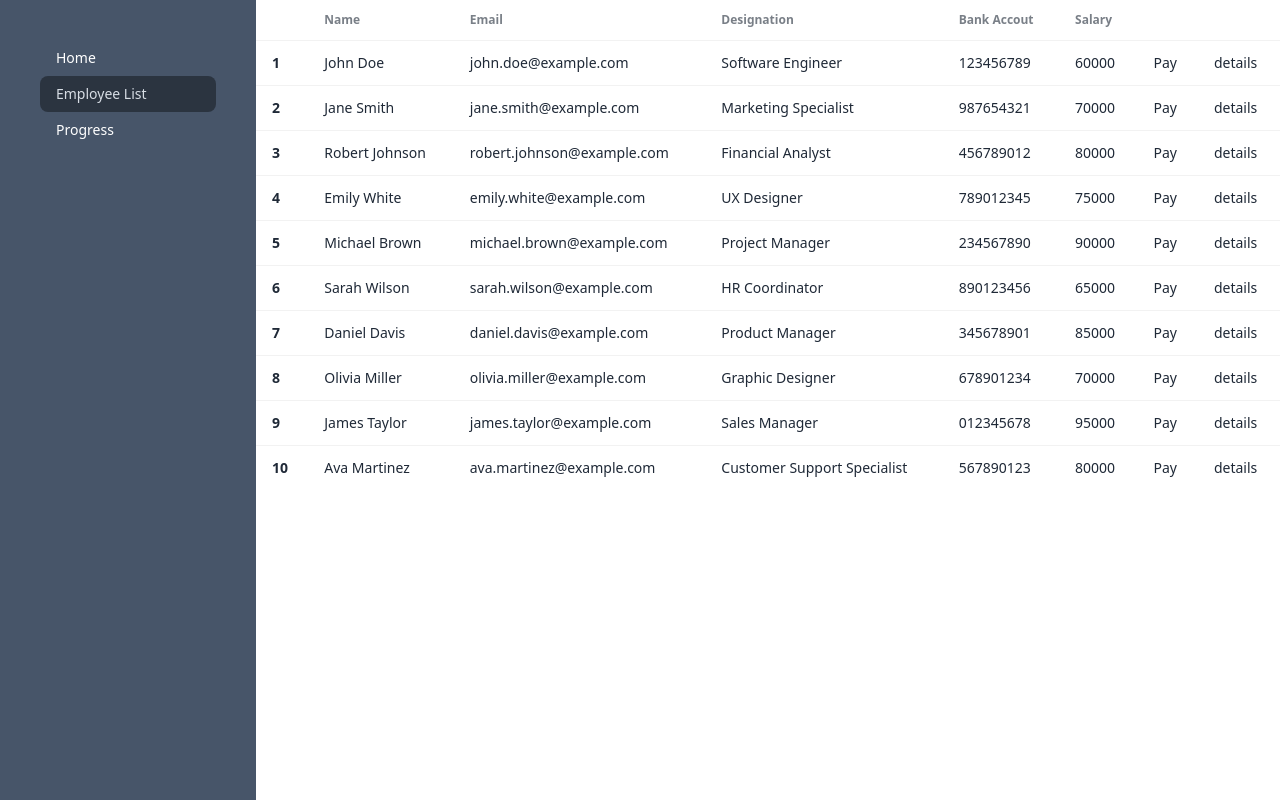
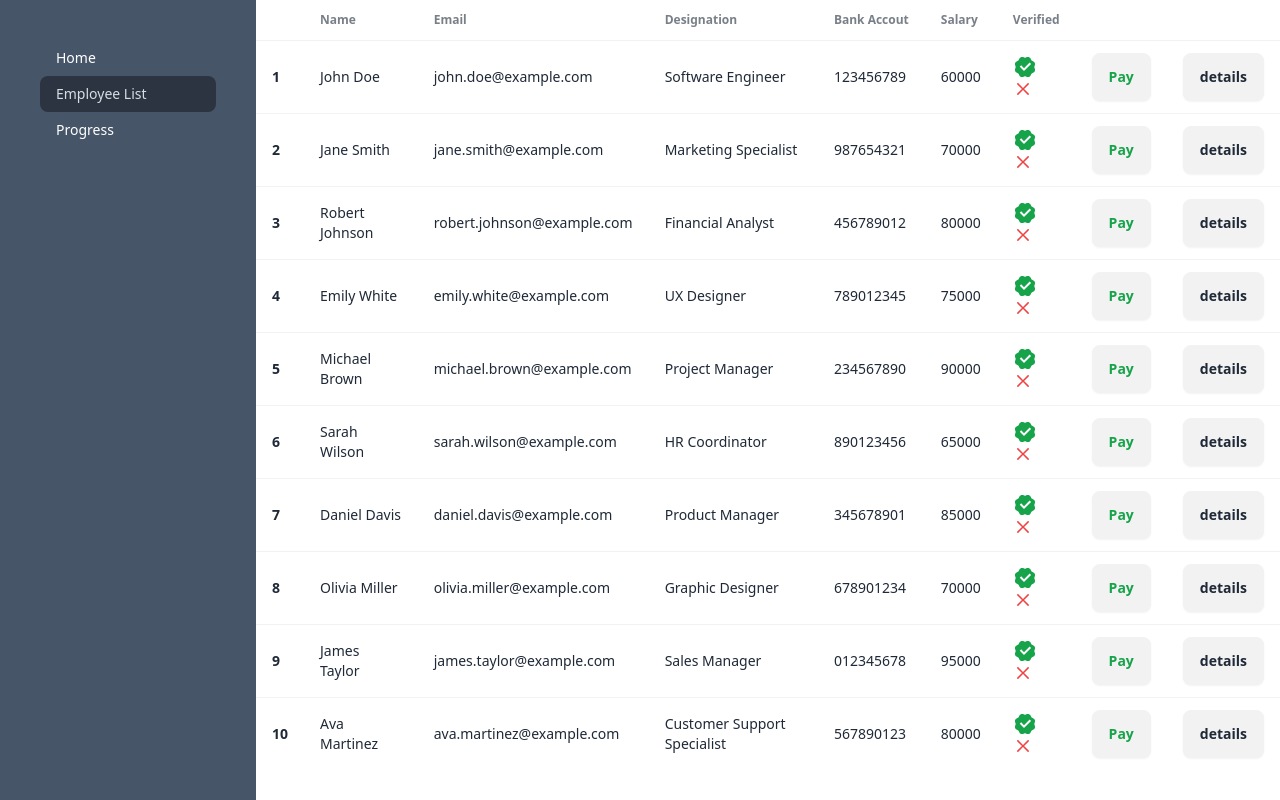
Before and after one commit to tazbir01/work-wave-client, a React (Vite) app: page /dashboard/employee-list in a window 1280 px wide. Built offline with nearby package versions, Linux system fonts and the light colour scheme; no server answers.

Commit message:
fixed image upload issue

```diff
--- a/public/review.json
+++ b/public/review.json
@@ -1,31 +1,25 @@
 [
     {
-      "id": "1",
       "quote": "WorkWave has revolutionized how we manage our team. The intuitive interface and powerful features make it a must-have for any organization.",
       "author": "John Doe, CEO"
     },
     {
-      "id": "2",
       "quote": "The Task Management feature in WorkWave has significantly improved our team's efficiency. It's so easy to use, and it keeps everyone on the same page.",
       "author": "Jane Smith, Project Manager"
     },
     {
-      "id": "3",
       "quote": "We've been using WorkWave for over a year, and it's been a game-changer for our company. The support team is responsive, and the app is constantly evolving with new features.",
       "author": "Bob Johnson, HR Manager"
     },
     {
-      "id": "4",
       "quote": "As a remote team, WorkWave's collaboration tools have been invaluable. We can easily communicate, share files, and manage tasks efficiently, no matter where we are.",
       "author": "Emily Davis, Marketing Specialist"
     },
     {
-      "id": "5",
       "quote": "WorkWave's Attendance Tracking feature has simplified our HR processes. It's user-friendly and has helped us keep accurate records of employee attendance and leave.",
       "author": "Alex Turner, HR Coordinator"
     },
     {
-      "id": "6",
       "quote": "The Employee Wellness module in WorkWave is a fantastic addition. It promotes a healthy work environment, and our employees appreciate the focus on well-being.",
       "author": "Sarah Anderson, Wellness Coordinator"
     }
--- a/src/Pages/Dashboard/EmployeeList/EmployeeList.jsx
+++ b/src/Pages/Dashboard/EmployeeList/EmployeeList.jsx
@@ -1,5 +1,6 @@
-import Table from "../../../Components/Table/Table";
 import { useState, useEffect } from "react"
+import { RiVerifiedBadgeFill } from "react-icons/ri";
+import { RxCross2 } from "react-icons/rx";
 
 const EmployeeList = () => {
 
@@ -24,6 +25,7 @@ const EmployeeList = () => {
             <th>Designation</th>
             <th>Bank Accout</th>
             <th>Salary</th>
+            <th>Verified</th>
             <th></th>
             <th></th>
           </tr>
@@ -37,11 +39,14 @@ const EmployeeList = () => {
               <td>{user.designation}</td>
               <td>{user.bank_account}</td>
               <td>{user.salary}</td>
-              <td>Pay</td>
-              <td>details</td>
+              <td>
+              <p className="text-green-600 text-2xl"><RiVerifiedBadgeFill></RiVerifiedBadgeFill></p>
+              <p className="text-red-500 text-xl"><RxCross2></RxCross2></p>
+              </td>
+              <td><button className="btn text-green-600">Pay</button></td>
+              <td><button className="btn">details</button></td>
             </tr>)
           }
-
         </tbody>
       </table>
     </div>
--- a/src/Pages/Home/Testimonial/Testimonial.jsx
+++ b/src/Pages/Home/Testimonial/Testimonial.jsx
@@ -10,7 +10,7 @@ const Testimonial = () => {
     const [reviews, setReviews] = useState([])
 
     useEffect(() => {
-        fetch('./review.json')
+        fetch('http://localhost:5000/reviews')
             .then(res => res.json())
             .then(data => setReviews(data))
     }, [])
@@ -29,7 +29,7 @@ const Testimonial = () => {
                     className="mySwiper"
                 >
                     {
-                        reviews.map(review => <SwiperSlide key={review.id}>
+                        reviews.map(review => <SwiperSlide key={review._id}>
                             <div className='space-y-3 px-16'>
                                 <p className='text-2xl'><FaQuoteLeft></FaQuoteLeft></p>
                                 <p className='text-xl'>{review.quote}</p>
--- a/src/Pages/Register/Register.jsx
+++ b/src/Pages/Register/Register.jsx
@@ -12,31 +12,32 @@ const image_hosting_api = `https://api.imgbb.com/1/upload?key=${image_hosting_ke
 const Register = () => {
     const { register, handleSubmit, formState: { errors } } = useForm()
     const { createUser, updateUserProfile } = useAuth()
-    // const axiosPublic = useAxiosPublic()
+    const axiosPublic = useAxiosPublic()
 
 
-    const onSubmit = async(data) => {
+    const onSubmit = async (data) => {
         console.log(data)
-        // const imageFile = {photo: data.photo[0]}
-        // const res = await axiosPublic.post(image_hosting_api, imageFile,{
-        //     headers:{
-        //         'content-type': 'multipart/form-data'
-        //     }
-        // })
-        // console.log(res.data)
+        const imageFile = { image: data.image[0] }
+        console.log(imageFile)
+        const res = await axiosPublic.post(image_hosting_api, imageFile, {
+            headers: {
+                'content-type': 'multipart/form-data'
+            }
+        })
+        console.log(res.data)
 
         createUser(data.email, data.password)
-            .then(res => {
-                console.log(res.user)
+            .then(result => {
+                console.log(result.user)
                 // updateUserProfile(data.name, data.photo)
-               updateUserProfile(data.name, data.photo)
+                updateUserProfile(data.name, res.data.data.display_url)
                 Swal.fire({
                     position: "top-end",
                     icon: "success",
                     title: "Register successfull",
                     showConfirmButton: false,
                     timer: 1500
-                  });
+                });
             })
             .catch(err => {
                 console.log(err.message)
@@ -67,7 +68,7 @@ const Register = () => {
                             <label className="label">
                                 <span className="label-text">Password*</span>
                             </label>
-                            <input type="password" placeholder="password" {...register("password",{
+                            <input type="password" placeholder="password" {...register("password", {
                                 minLength: 6,
                                 pattern: /^(?=.*\d)(?=.*[A-Z])(?=.*[!@#$%^&*()_+{}[\]:;<>,.?~\\/-])/
                             })} className="input input-bordered" required />
@@ -116,7 +117,7 @@ const Register = () => {
                             <label className="label">
                                 <span className="label-text">Upload Your Photo*</span>
                             </label>
-                            <input type="file" {...register("photo", )} className="file-input w-full max-w-xs" />
+                            <input type="file" {...register("image",)} className="file-input w-full max-w-xs" />
                         </div>
 
 
--- a/src/Pages/Shared/Navbar/Navbar.jsx
+++ b/src/Pages/Shared/Navbar/Navbar.jsx
@@ -48,7 +48,7 @@ const Navbar = () => {
                 {
                     user ? <div onClick={handleButton} className="avatar">
                         <div className="w-12 flex items-center justify-center rounded-full  ring ring-black ring-offset-base-100">
-                            <img src="https://daisyui.com/images/stock/photo-1534528741775-53994a69daeb.jpg" />
+                            <img src={user.photoURL} />
                         </div>
                         {
                             showItem && <div className="absolute top-10 text-black bg-white rounded-lg">
```
